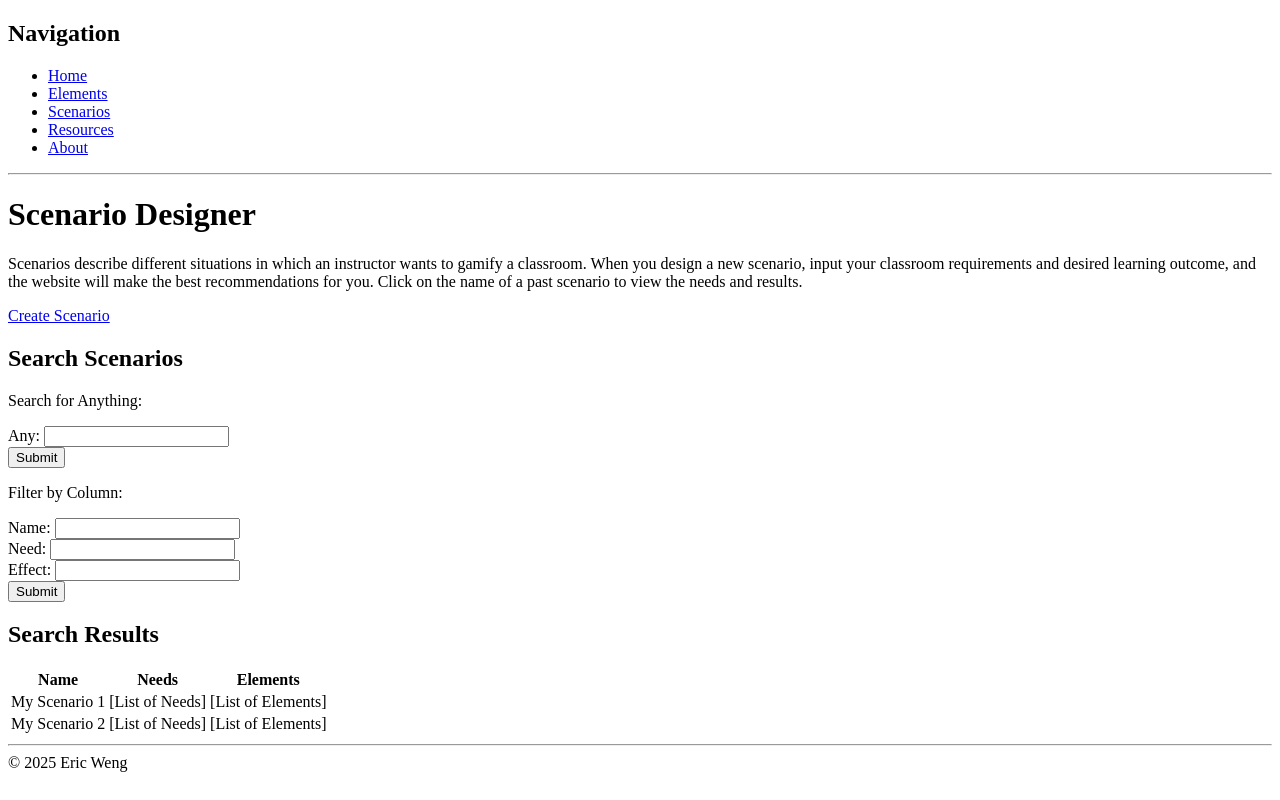
After one commit to qgt7zm/capstone-project, a Django app: page /scenarios in a window 1280 px wide. The commit adds this page. Run offline with Django 5.2, Linux system fonts and the light colour scheme.

Commit message:
Create scenarios page

```diff
--- a/myapp/templates/myapp/base.html
+++ b/myapp/templates/myapp/base.html
@@ -15,7 +15,7 @@
     <ul>
         <li><a href="{% url 'myapp:home' %}">Home</a></li>
         <li><a href="{% url 'myapp:elements' %}">Elements</a></li>
-        <li>Scenarios</li>
+        <li><a href="{% url 'myapp:scenarios' %}">Scenarios</a></li>
         <li><a href="{% url 'myapp:resources' %}">Resources</a></li>
         <li><a href="{% url 'myapp:about' %}">About</a></li>
     </ul>
--- /dev/null
+++ b/myapp/templates/myapp/scenarios.html
@@ -0,0 +1,73 @@
+{% extends "myapp/base.html" %}
+
+<!--Metadata-->
+{% block description %}Gamification learning tool game elements{% endblock %}
+{% block title %}Elements – Gamification Learning Tool{% endblock %}
+
+<!--Main Content-->
+{% block main %}
+<h1>Scenario Designer</h1>
+
+<p>
+    Scenarios describe different situations in which an instructor wants to gamify
+    a classroom. When you design a new scenario, input your classroom requirements
+    and desired learning outcome, and the website will make the best recommendations
+    for you. Click on the name of a past scenario to view the needs and results.
+</p>
+
+<a href="#">Create Scenario</a>
+
+<h2>Search Scenarios</h2>
+
+<p>Search for Anything:</p>
+
+<form>
+    <div>
+        <label for="any">Any:</label>
+        <input type="text" id="any" name="any">
+    </div>
+    <div>
+        <input type="submit" value="Submit">
+    </div>
+</form>
+
+<p>Filter by Column:</p>
+
+<form>
+    <div>
+        <label for="name">Name:</label>
+        <input type="text" id="name" name="name">
+    </div>
+    <div>
+        <label for="need">Need:</label>
+        <input type="text" id="need" name="need">
+    </div>
+    <div>
+        <label for="effect">Effect:</label>
+        <input type="text" id="effect" name="effect">
+    </div>
+    <div>
+        <input type="submit" value="Submit">
+    </div>
+</form>
+
+<h2>Search Results</h2>
+
+<table>
+    <tr>
+        <th>Name</th>
+        <th>Needs</th>
+        <th>Elements</th>
+    </tr>
+    <tr>
+        <td>My Scenario 1</td>
+        <td>[List of Needs]</td>
+        <td>[List of Elements]</td>
+    </tr>
+    <tr>
+        <td>My Scenario 2</td>
+        <td>[List of Needs]</td>
+        <td>[List of Elements]</td>
+    </tr>
+</table>
+{% endblock %}
--- a/myapp/urls.py
+++ b/myapp/urls.py
@@ -11,6 +11,7 @@ urlpatterns = [
     path("", views.index, name="index"),
     path("home", views.home, name="home"),
     path("elements", views.elements, name="elements"),
+    path("scenarios", views.scenarios, name="scenarios"),
     path("resources", views.resources, name="resources"),
     path("about", views.about, name="about"),
 ]
--- a/myapp/views.py
+++ b/myapp/views.py
@@ -22,6 +22,12 @@ def elements(request) -> HttpResponse:
         "myapp/elements.html"
     )
 
+def scenarios(request) -> HttpResponse:
+    return render(
+        request,
+        "myapp/scenarios.html"
+    )
+
 def resources(request) -> HttpResponse:
     return render(
         request,
```
